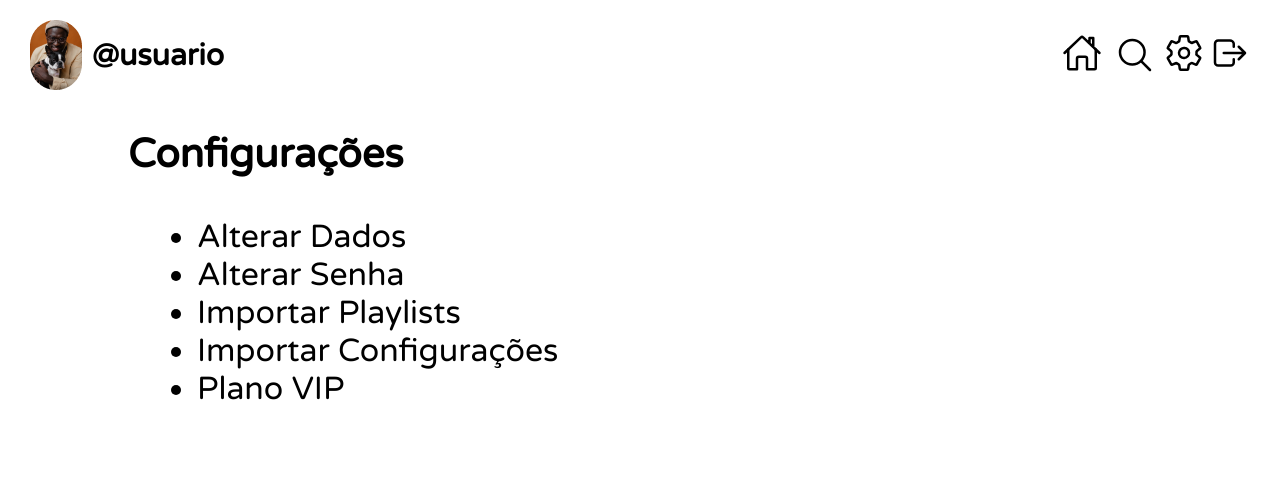
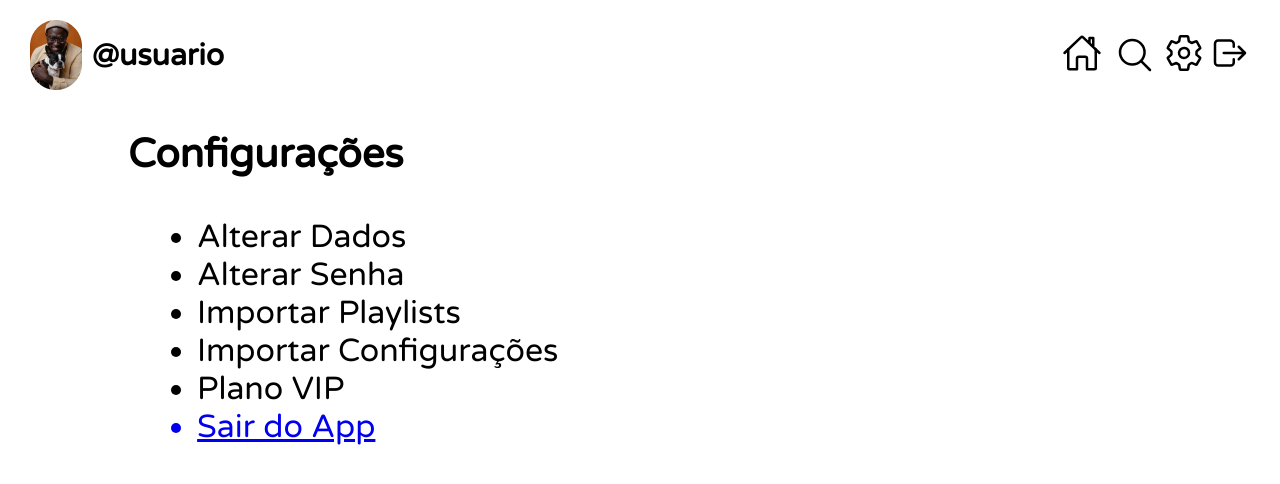
Before and after one commit to brianleao/connectify-project-frontend, a React (Create React App) app in the folder files/: page /settings in a window 1280 px wide. Shown: the top 484 px of the page. Built offline with nearby package versions, Linux system fonts and the light colour scheme.

Commit message:
add button logout

```diff
--- a/files/src/components/Settings.js
+++ b/files/src/components/Settings.js
@@ -1,6 +1,7 @@
 import NavBar from "./NavBar"
 import styles from './Settings.module.css'
 import BottomBar from './BottomBar'
+import {Link} from 'react-router-dom'
 
 function Settings() {
     return (
@@ -15,6 +16,10 @@
                     <li className={styles.styleLi}>Importar Playlists</li>
                     <li className={styles.styleLi}>Importar Configurações</li>
                     <li className={styles.styleLi}>Plano VIP</li>
+                    <Link to='/' className={styles.button_logout}>
+                    <li className={styles.styleLi}>Sair do App</li>
+                    </Link>
+
                 </ul>
             </div>
 
```
